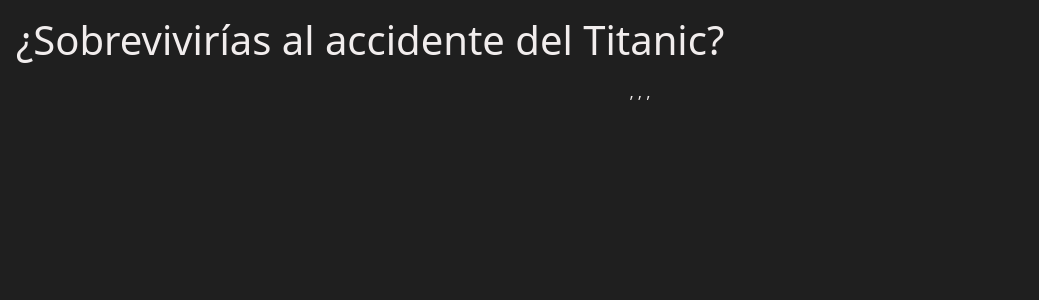
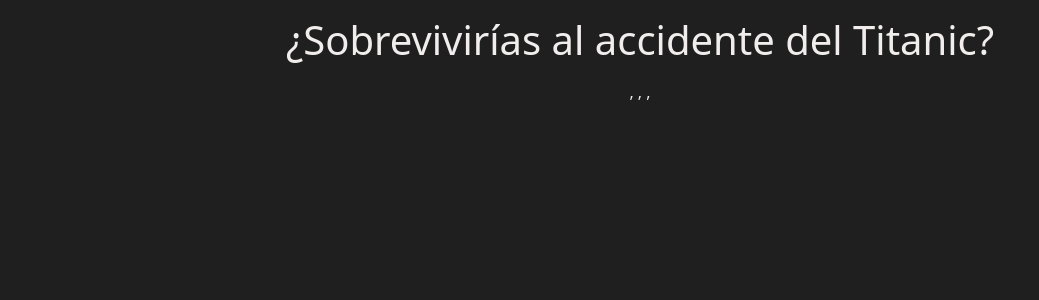
Before and after one commit to Mecuba/Supervivencia-en-el-Titanic, a Flask app: template templates/prediccion.html in a window 1280 px wide. Shown: the top 300 px of the page, without its empty margins (0-1039 px from the left). Run offline with Flask 2, Linux system fonts and the light colour scheme; the template is opened without the code that fills it, so the values that code supplies are empty; some libraries are stand-ins or nearby versions.

Commit message:
Cambios en el layout: prediccion

```diff
--- a/main.py
+++ b/main.py
@@ -3,6 +3,7 @@
 from flask import Flask, render_template, request
 from flask.wrappers import Response
 import pandas as pd
+import pickle
 
 HOST = ""
 
--- a/templates/prediccion.html
+++ b/templates/prediccion.html
@@ -9,17 +9,24 @@
     <link href="https://cdn.jsdelivr.net/npm/bootstrap@5.1.3/dist/css/bootstrap.min.css" rel="stylesheet"
         integrity="sha384-1BmE4kWBq78iYhFldvKuhfTAU6auU8tT94WrHftjDbrCEXSU1oBoqyl2QvZ6jIW3" crossorigin="anonymous">
     <link rel="stylesheet" href="{{ url_for('static', filename='css/style.css')}}">
-
 </head>
 
 <body class="Body">
-   <h1>
-       ¿Sobrevivirías al accidente del Titanic?
-   </h1>
+    <div class="container">
+        <div class="row justify-content-center">
+            <h1 class="col" style="text-align: center;">
+                ¿Sobrevivirías al accidente del Titanic?
+            </h1>
+        </div>
 
-   <p>
-       {{ historia[0] }}, {{ historia[1] }}, {{ historia[2] }}, {{ historia[3] }}
-   </p>
+        <div class="row justify-content-center">
+            <p class="col-md-9" style="text-align: center;">
+                {{ historia[0] }}, {{ historia[1] }}, {{ historia[2] }}, {{ historia[3] }}
+            </p>
+        </div>
+
+    </div>
+
 
 </body>
 
```
